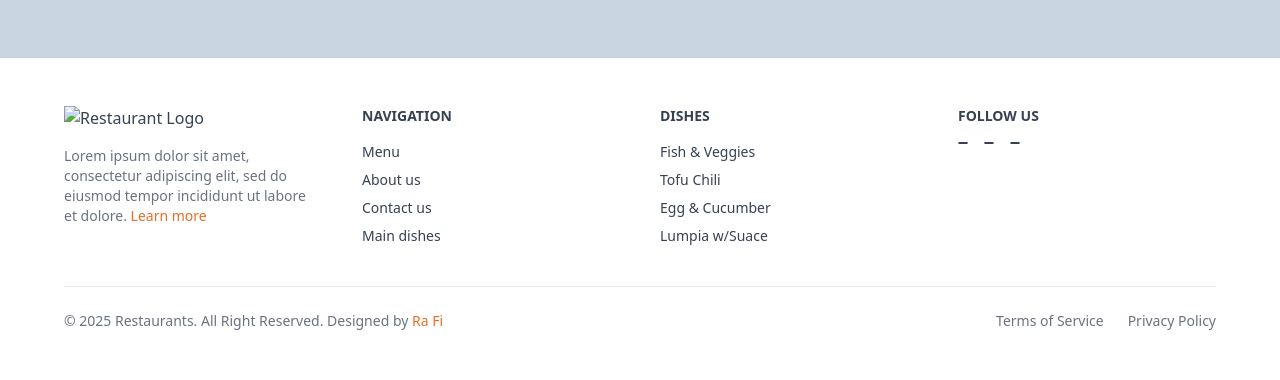
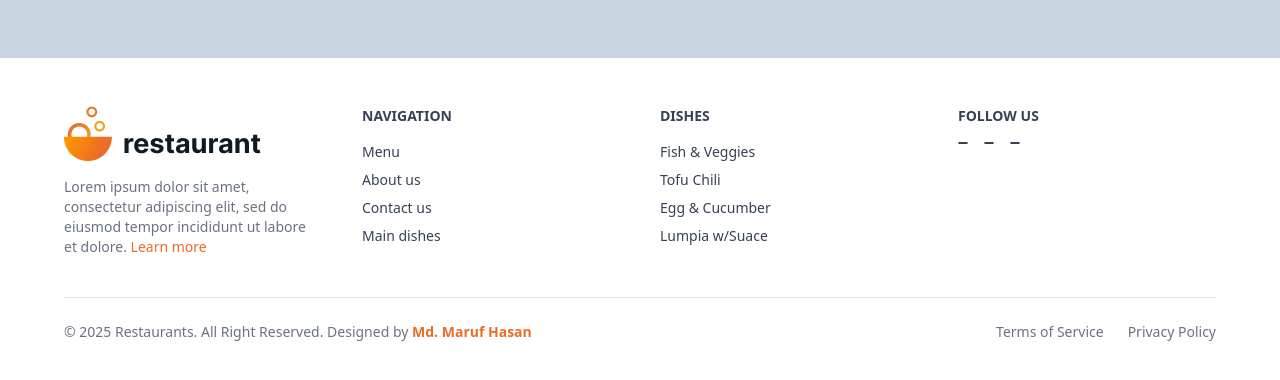
Before and after one commit to 0Maruf/Resturent-design-practice-TailWindCSS, a plain HTML site: page index.html in a window 1280 px wide. Shown: the part 4279-4659 px from the top of the page. Drawn offline with nearby package versions, Linux system fonts and the light colour scheme.

Commit message:
footer updatere

```diff
--- a/index.html
+++ b/index.html
@@ -230,7 +230,7 @@ Subscribing To our  Newsletter</h1>
         <div class="max-w-6xl mx-auto grid grid-cols-1 md:grid-cols-4 gap-10">
             <div>
                 <div class="flex items-center gap-2 mb-4">
-                    <img src="Assets/logo 1.png" alt="Restaurant Logo" />
+                    <img src="./Image/logo 1.png" alt="Restaurant Logo" />
                 </div>
                 <p class="text-sm text-gray-500">
                     Lorem ipsum dolor sit amet, consectetur adipiscing elit, sed do
@@ -272,7 +272,7 @@ Subscribing To our  Newsletter</h1>
             class="max-w-6xl mx-auto border-t border-gray-200 mt-10 pt-6 flex flex-col md:flex-row items-center justify-between text-sm text-gray-500 w-full">
             <p>
                 © 2025 Restaurants. All Right Reserved. Designed by
-                <span class="text-[#EA6D27] font-medium">Ra Fi</span>
+                <span class="text-[#EA6D27] font-bold text-center ">Md. Maruf Hasan </span>
             </p>
             <div class="flex space-x-6 mt-4 md:mt-0">
                 <a href="#" class="hover:text-[#EA6D27]">Terms of Service</a>
```
